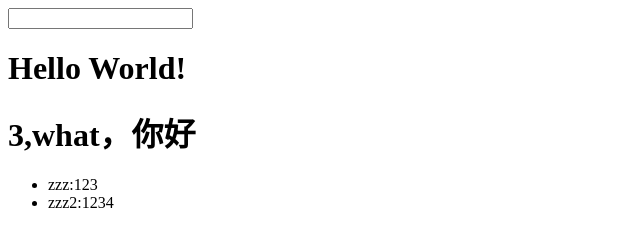
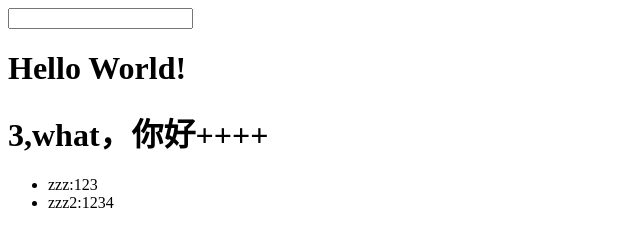
Before and after one commit to catxii/lylpro, a plain HTML site: page index-test.html in a window 1280 px wide. Shown: the top 225 px of the page, 0-640 px from the left. Drawn offline with Linux system fonts and the light colour scheme.

Commit message:
测试marge

```diff
--- a/index-test.html
+++ b/index-test.html
@@ -10,7 +10,7 @@
     <input type="text" ng-model="input_message">
     <h1>{{input_message}}</h1>
     <h1>Hello {{'World'}}!</h1>
-    <h1>{{1+2}},{{obj.text}}，你好</h1>
+    <h1>{{1+2}},{{obj.text}}，你好++++</h1>
     <ul>
       <li ng-repeat="thing in things  | filter:input_message">
           {{thing.name}}:{{thing.age }}
```
